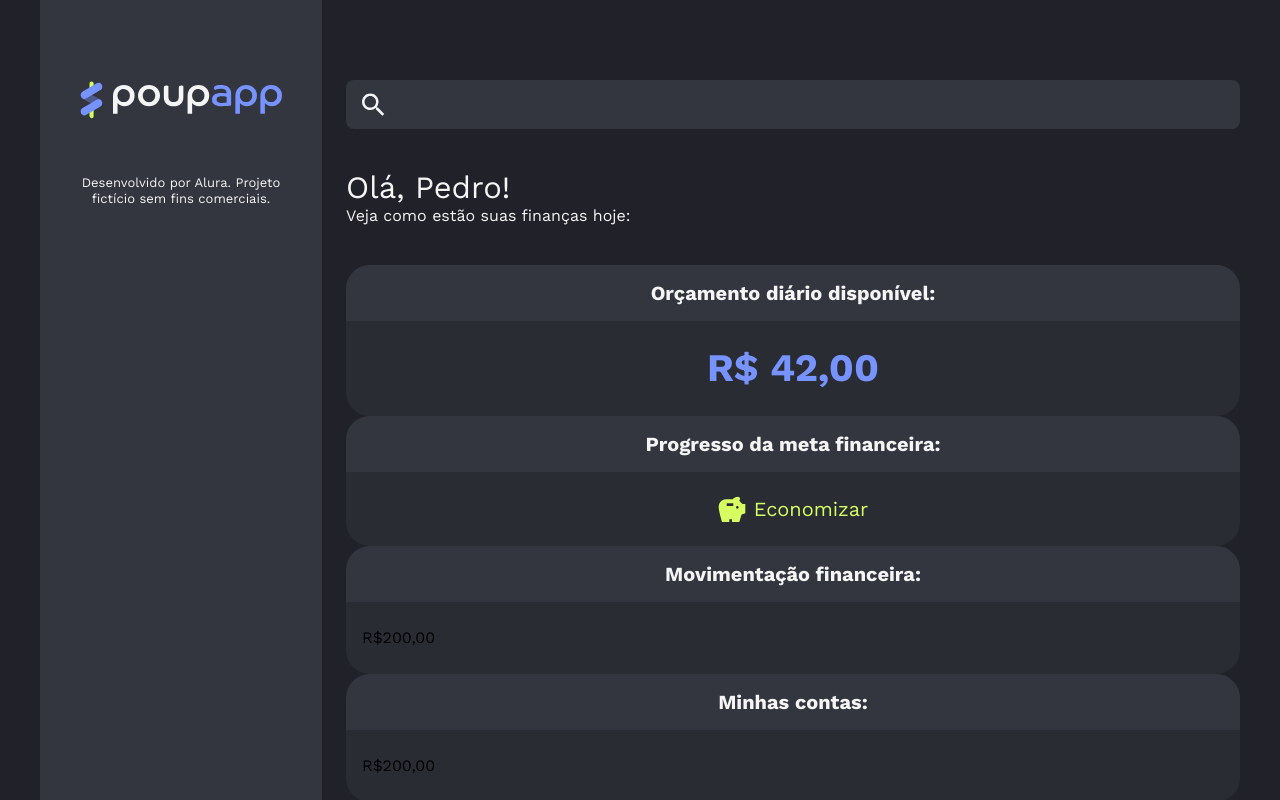
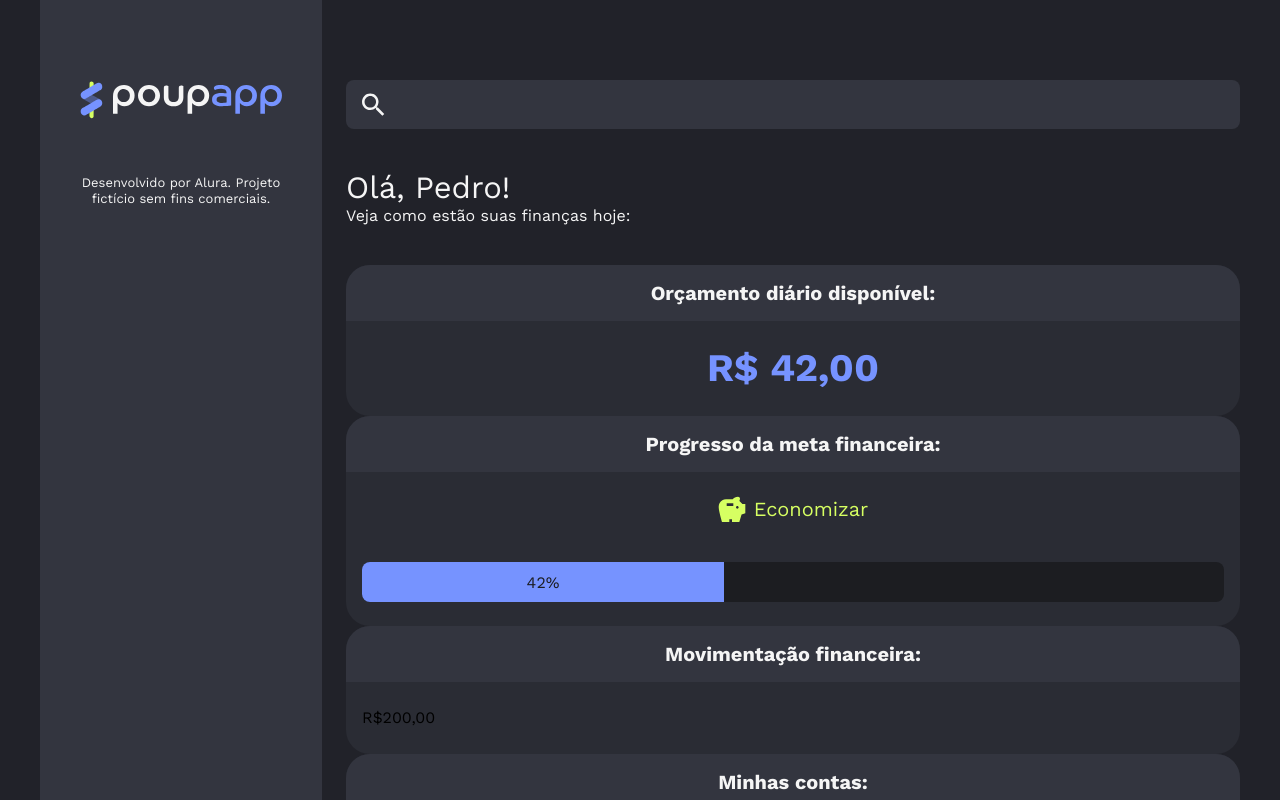
Before and after one commit to pedrohg99/poupapp-tailwind, a React (Vite) app: page / in a window 1280 px wide. Shown: the top 800 px of the page. Built offline with nearby package versions, Linux system fonts and the light colour scheme.

Commit message:
Cria, estiliza e aplica component ProgressBar

```diff
--- /dev/null
+++ b/src/components/ProgressBar/index.jsx
@@ -0,0 +1,24 @@
+export const ProgressBar = ({ percent }) => {
+  return (
+    <div className="bg-neutral-darker rounded-lg overflow-hidden w-full h-10">
+      <div
+        className="
+        bg-primary-highlight
+        h-full
+        flex
+        justify-center
+        items-center
+        text-neutral-darker
+        text-base
+        leading-[120%]
+        transition-all
+        duration-300
+        ease-in-out
+    "
+        style={{ width: `${percent}%` }}
+      >
+        {percent}%
+      </div>
+    </div>
+  );
+};
--- a/src/components/SavingsStatus/index.jsx
+++ b/src/components/SavingsStatus/index.jsx
@@ -1,11 +1,13 @@
 import { IconSavings } from "../icons"
+import { ProgressBar } from "../ProgressBar"
 
 export const SavingsStatus = () => {
     return (
-        <div>
+        <div className="flex flex-col gap-10">
             <p className="text-secondary-income flex items-center gap-2 justify-center text-xl leading-[125%]">
                 <IconSavings /> Economizar
             </p>
+            <ProgressBar percent={42} />
         </div>
     )
 }
```
